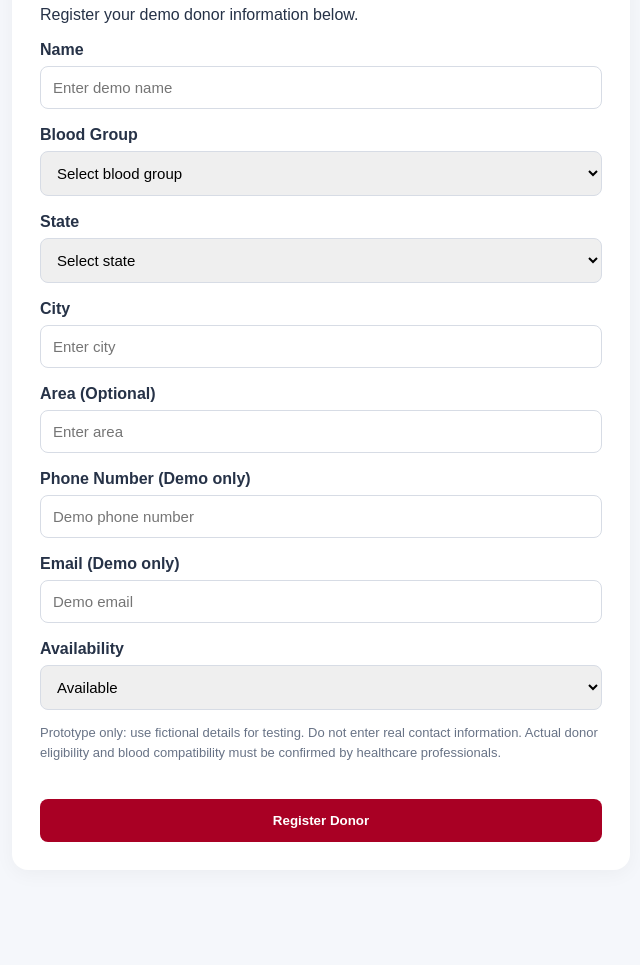
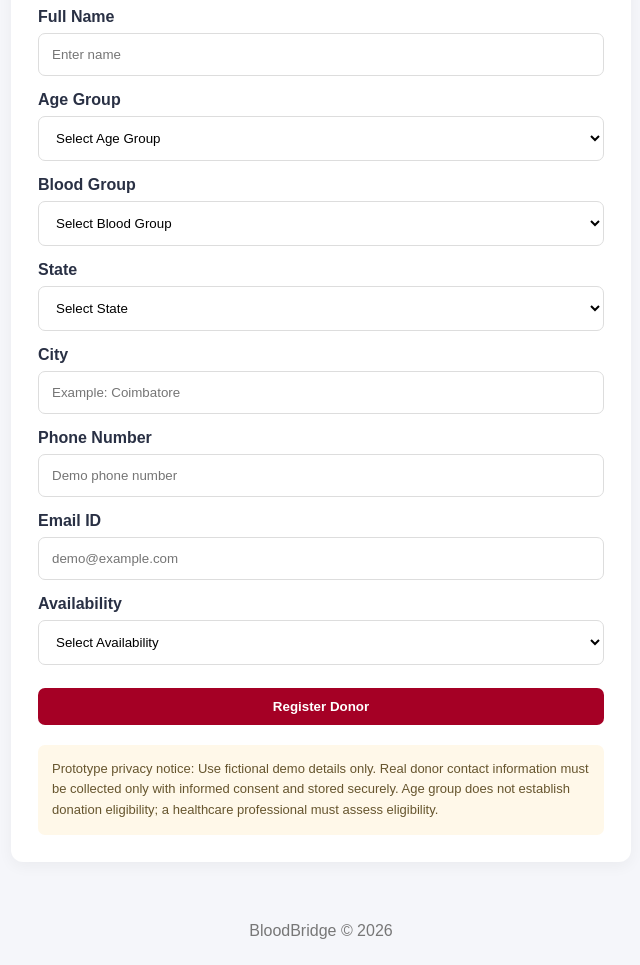
Before and after one commit to Nithica55/BloodBridge, a plain HTML site: page register.html in a window 1280 px wide. Shown: the part 269-1234 px from the top of the page, without its empty margins (319-959 px from the left). Before the commit the page ends 1174 px from the top, so only its background shows below. Drawn offline with Linux system fonts and the light colour scheme.

Commit message:
Refactor donor registration form and styles

```diff
--- a/register.html
+++ b/register.html
@@ -5,53 +5,74 @@
 <meta charset="UTF-8">
 <meta name="viewport" content="width=device-width, initial-scale=1.0">
 <title>BloodBridge | Donor Registration</title>
+
 <style>
-*{box-sizing:border-box}
-body{margin:0;font-family:Arial,sans-serif;background:#f5f7fb;color:#263247}
-header{background:#a90024;color:white;padding:18px 6%;display:flex;justify-content:space-between;align-items:center}
-button{cursor:pointer;border:0;border-radius:8px;padding:11px 16px;font-weight:bold}
-nav{background:white;padding:16px 6%;display:flex;gap:20px;flex-wrap:wrap}
-nav a{color:#a90024;text-decoration:none;font-weight:bold}
-main{max-width:650px;margin:35px auto;padding:0 16px}
-.card{background:white;padding:28px;border-radius:16px;box-shadow:0 4px 20px #0000000b}
-h1{color:#a90024;margin-top:0}
-label{display:block;margin-top:17px;margin-bottom:7px;font-weight:bold}
-input,select{width:100%;padding:12px;border:1px solid #d7dce5;border-radius:8px;font-size:15px}
-.submit{width:100%;margin-top:24px;background:#a90024;color:white;padding:14px}
-.note{color:#687386;font-size:13px;line-height:1.5}
-#message{margin-top:15px;padding:12px;border-radius:8px;display:none}
+*{box-sizing:border-box;margin:0;padding:0;font-family:Arial,sans-serif}
+body{background:#f5f6fa;color:#293044}
+header{background:#a50025;color:white;padding:18px 6%;display:flex;justify-content:space-between;align-items:center}
+nav{background:white;padding:15px;display:flex;justify-content:center;gap:18px;flex-wrap:wrap}
+nav a{color:#a50025;text-decoration:none;font-weight:bold}
+button{cursor:pointer;border:0;border-radius:7px;padding:11px 16px;font-weight:bold}
+.language{background:white;color:#a50025}
+main{max-width:650px;margin:35px auto;padding:0 15px}
+.panel{background:white;padding:27px;border-radius:12px;box-shadow:0 4px 15px #0000000c}
+h1{color:#a50025;margin-bottom:12px}
+p{color:#737b8c;line-height:1.6;margin-bottom:18px}
+label{display:block;margin:15px 0 7px;font-weight:bold}
+input,select{width:100%;padding:13px;border:1px solid #ddd;border-radius:7px;background:white}
+.submit{background:#a50025;color:white;width:100%;margin-top:23px}
+.message{margin-top:17px;padding:13px;border-radius:7px;display:none}
+.success{background:#e6f8ed;color:#176c3c}
+.error{background:#fff0f0;color:#a50025}
+.note{margin-top:20px;padding:14px;background:#fff8e9;border-radius:7px;font-size:13px;line-height:1.6;color:#66552e}
+footer{text-align:center;padding:25px;color:#777}
 </style>
 </head>
+
 <body>
 
 <header>
 <h2>🩸 BloodBridge</h2>
-<button id="language" onclick="toggleLanguage()" style="color:#a90024">தமிழ்</button>
+<button class="language" id="languageButton" onclick="toggleLanguage()">தமிழ்</button>
 </header>
 
 <nav>
 <a href="index.html" data-en="Home" data-ta="முகப்பு">Home</a>
-<a href="register.html" data-en="Register Donor" data-ta="நன்கொடையாளர் பதிவு">Register Donor</a>
+<a href="register.html" data-en="Register" data-ta="பதிவு">Register</a>
 <a href="search.html" data-en="Find Donor" data-ta="நன்கொடையாளர் தேடல்">Find Donor</a>
 <a href="request.html" data-en="Emergency Request" data-ta="அவசர கோரிக்கை">Emergency Request</a>
-<a href="dashboard.html" data-en="Analytics" data-ta="புள்ளிவிவரங்கள்">Analytics</a>
+<a href="dashboard.html" data-en="Dashboard" data-ta="புள்ளிவிவரங்கள்">Dashboard</a>
+<a href="admin.html" data-en="Admin Panel" data-ta="நிர்வாகப் பலகை">Admin Panel</a>
 </nav>
 
 <main>
-<div class="card">
+<div class="panel">
+
 <h1 data-en="Donor Registration" data-ta="நன்கொடையாளர் பதிவு">Donor Registration</h1>
-<p data-en="Register your demo donor information below."
-data-ta="உங்கள் மாதிரி நன்கொடையாளர் விவரங்களைப் பதிவு செய்யுங்கள்.">
-Register your demo donor information below.
+
+<p data-en="Enter fictional demo details to register a donor in BloodBridge."
+data-ta="BloodBridge தளத்தில் நன்கொடையாளரைப் பதிவு செய்ய கற்பனையான மாதிரி விவரங்களை உள்ளிடவும்.">
+Enter fictional demo details to register a donor in BloodBridge.
 </p>
 
 <form id="donorForm">
-<label data-en="Name" data-ta="பெயர்">Name</label>
-<input id="name" type="text" required placeholder="Enter demo name">
+
+<label data-en="Full Name" data-ta="முழுப் பெயர்">Full Name</label>
+<input id="name" type="text" required maxlength="60" placeholder="Enter name">
+
+<label data-en="Age Group" data-ta="வயது பிரிவு">Age Group</label>
+<select id="ageGroup" required>
+<option value="">Select Age Group</option>
+<option value="18-25">18–25</option>
+<option value="26-35">26–35</option>
+<option value="36-45">36–45</option>
+<option value="46-55">46–55</option>
+<option value="56+">56+</option>
+</select>
 
 <label data-en="Blood Group" data-ta="இரத்த வகை">Blood Group</label>
 <select id="bloodGroup" required>
-<option value="">Select blood group</option>
+<option value="">Select Blood Group</option>
 <option>A+</option><option>A-</option>
 <option>B+</option><option>B-</option>
 <option>AB+</option><option>AB-</option>
@@ -60,96 +81,133 @@ Register your demo donor information below.
 
 <label data-en="State" data-ta="மாநிலம்">State</label>
 <select id="state" required>
-<option value="">Select state</option>
+<option value="">Select State</option>
 <option>Tamil Nadu</option>
 <option>Kerala</option>
 <option>Karnataka</option>
 <option>Andhra Pradesh</option>
 <option>Telangana</option>
 <option>Maharashtra</option>
+<option>Delhi</option>
 <option>Gujarat</option>
 <option>Rajasthan</option>
+<option>Uttar Pradesh</option>
 <option>West Bengal</option>
-<option>Delhi</option>
+<option>Punjab</option>
+<option>Haryana</option>
+<option>Bihar</option>
+<option>Odisha</option>
+<option>Assam</option>
+<option>Goa</option>
+<option>Jharkhand</option>
+<option>Chhattisgarh</option>
+<option>Madhya Pradesh</option>
+<option>Himachal Pradesh</option>
+<option>Uttarakhand</option>
+<option>Manipur</option>
+<option>Meghalaya</option>
+<option>Mizoram</option>
+<option>Nagaland</option>
+<option>Tripura</option>
+<option>Sikkim</option>
 </select>
 
 <label data-en="City" data-ta="நகரம்">City</label>
-<input id="city" type="text" required placeholder="Enter city">
+<input id="city" type="text" required maxlength="60" placeholder="Example: Coimbatore">
 
-<label data-en="Area (Optional)" data-ta="பகுதி (விருப்பமானது)">Area (Optional)</label>
-<input id="area" type="text" placeholder="Enter area">
+<label data-en="Phone Number" data-ta="தொலைபேசி எண்">Phone Number</label>
+<input id="phone" type="tel" required maxlength="20" placeholder="Demo phone number">
 
-<label data-en="Phone Number (Demo only)" data-ta="தொலைபேசி எண் (மாதிரிக்கு மட்டும்)">Phone Number (Demo only)</label>
-<input id="phone" type="tel" placeholder="Demo phone number">
-
-<label data-en="Email (Demo only)" data-ta="மின்னஞ்சல் (மாதிரிக்கு மட்டும்)">Email (Demo only)</label>
-<input id="email" type="email" placeholder="Demo email">
+<label data-en="Email ID" data-ta="மின்னஞ்சல் முகவரி">Email ID</label>
+<input id="email" type="email" required maxlength="100" placeholder="demo@example.com">
 
 <label data-en="Availability" data-ta="கிடைக்கும் நிலை">Availability</label>
 <select id="availability" required>
+<option value="">Select Availability</option>
 <option value="Available">Available</option>
 <option value="Temporarily Unavailable">Temporarily Unavailable</option>
 <option value="Not Available">Not Available</option>
 </select>
 
-<p class="note" data-en="Prototype only: use fictional details for testing. Do not enter real contact information. Actual donor eligibility and blood compatibility must be confirmed by healthcare professionals."
-data-ta="மாதிரி தளம் மட்டுமே: சோதனைக்காக கற்பனை விவரங்களைப் பயன்படுத்துங்கள். உண்மையான தொடர்பு விவரங்களை உள்ளிட வேண்டாம். நன்கொடையாளர் தகுதியும் இரத்தப் பொருத்தமும் மருத்துவ நிபுணர்களால் உறுதிப்படுத்தப்பட வேண்டும்.">
-Prototype only: use fictional details for testing. Do not enter real contact information. Actual donor eligibility and blood compatibility must be confirmed by healthcare professionals.
-</p>
+<button class="submit" type="submit"
+data-en="Register Donor"
+data-ta="நன்கொடையாளரைப் பதிவு செய்">
+Register Donor
+</button>
 
-<button class="submit" type="submit" data-en="Register Donor" data-ta="நன்கொடையாளரைப் பதிவு செய்">Register Donor</button>
 </form>
 
-<div id="message" role="status"></div>
+<div id="message" class="message"></div>
+
+<div class="note"
+data-en="Prototype privacy notice: Use fictional demo details only. Real donor contact information must be collected only with informed consent and stored securely. Age group does not establish donation eligibility; a healthcare professional must assess eligibility."
+data-ta="தனியுரிமை குறிப்பு: கற்பனையான மாதிரி விவரங்களை மட்டுமே பயன்படுத்தவும். உண்மையான தொடர்பு விவரங்களை ஒப்புதலுடன் பாதுகாப்பாகச் சேமிக்க வேண்டும். வயது பிரிவு மட்டும் இரத்த தானத் தகுதியை உறுதிப்படுத்தாது; மருத்துவ நிபுணர் மதிப்பீடு அவசியம்.">
+Prototype privacy notice: Use fictional demo details only.
+</div>
+
 </div>
 </main>
 
+<footer>BloodBridge © 2026</footer>
+
 <script>
-function applyLanguage(lang){
+let language=localStorage.getItem("bloodbridgeLanguage")||"en";
+
+function setLanguage(lang){
+language=lang;
 document.documentElement.lang=lang;
+
 document.querySelectorAll("[data-en]").forEach(el=>{
 el.textContent=el.getAttribute("data-"+lang);
 });
- document.getElementById("language").textContent=
+
+document.getElementById("languageButton").textContent=
 lang==="en"?"தமிழ்":"English";
+
 localStorage.setItem("bloodbridgeLanguage",lang);
 }
+
 function toggleLanguage(){
- const current=localStorage.getItem("bloodbridgeLanguage")||"en";
- applyLanguage(current==="en"?"ta":"en");
+setLanguage(language==="en"?"ta":"en");
 }
-applyLanguage(localStorage.getItem("bloodbridgeLanguage")||"en");
 
 document.getElementById("donorForm").addEventListener("submit",function(e){
+
 e.preventDefault();
 
 const donor={
 id:Date.now(),
 name:document.getElementById("name").value.trim(),
+ageGroup:document.getElementById("ageGroup").value,
 bloodGroup:document.getElementById("bloodGroup").value,
 state:document.getElementById("state").value,
 city:document.getElementById("city").value.trim(),
-   area:document.getElementById("area").value.trim(),
 phone:document.getElementById("phone").value.trim(),
 email:document.getElementById("email").value.trim(),
 availability:document.getElementById("availability").value
 };
 
- const donors=JSON.parse(localStorage.getItem("bloodbridgeDonors")||"[]");
+const donors=JSON.parse(
+localStorage.getItem("bloodbridgeDonors")||"[]"
+);
+
 donors.push(donor);
+
 localStorage.setItem("bloodbridgeDonors",JSON.stringify(donors));
 
 const message=document.getElementById("message");
+message.className="message success";
 message.style.display="block";
- message.style.background="#e8f7ed";
- message.style.color="#176b35";
- message.textContent=
-   (localStorage.getItem("bloodbridgeLanguage")==="ta")
-   ?"நன்கொடையாளர் வெற்றிகரமாகப் பதிவு செய்யப்பட்டார்!"
-   :"Donor registered successfully!";
+message.textContent=language==="en"?
+"Donor registered successfully!":
+"நன்கொடையாளர் வெற்றிகரமாகப் பதிவு செய்யப்பட்டார்!";
 
 this.reset();
+
 });
+
+setLanguage(language);
 </script>
+
 </body>
  </html>
```
Lines whose indentation alone changed are shown as unchanged.
